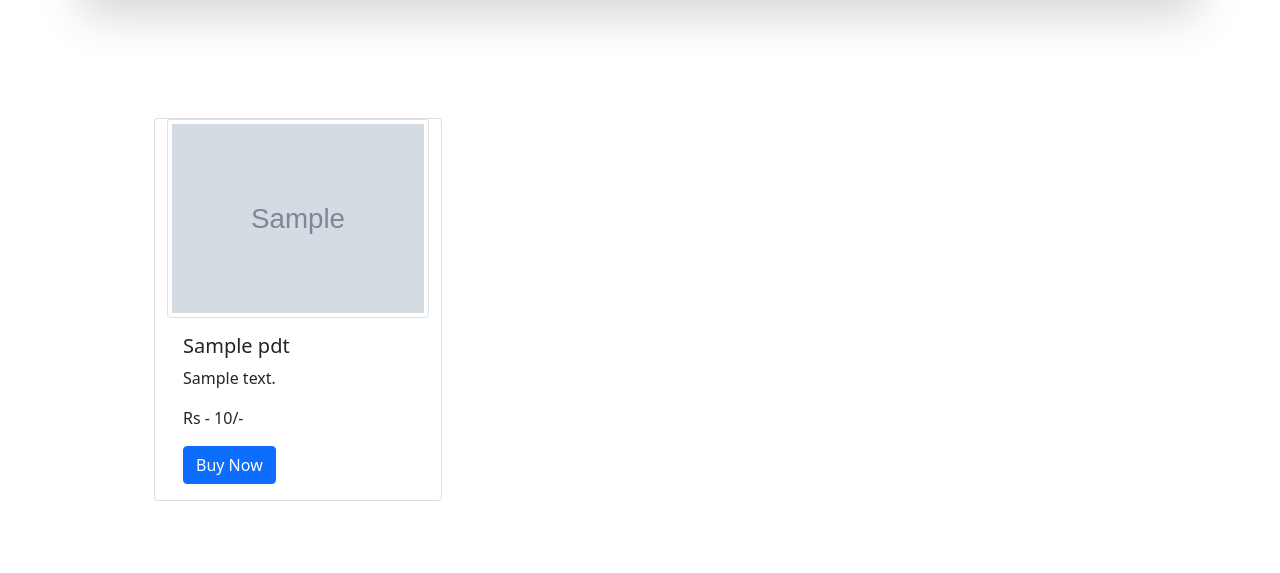
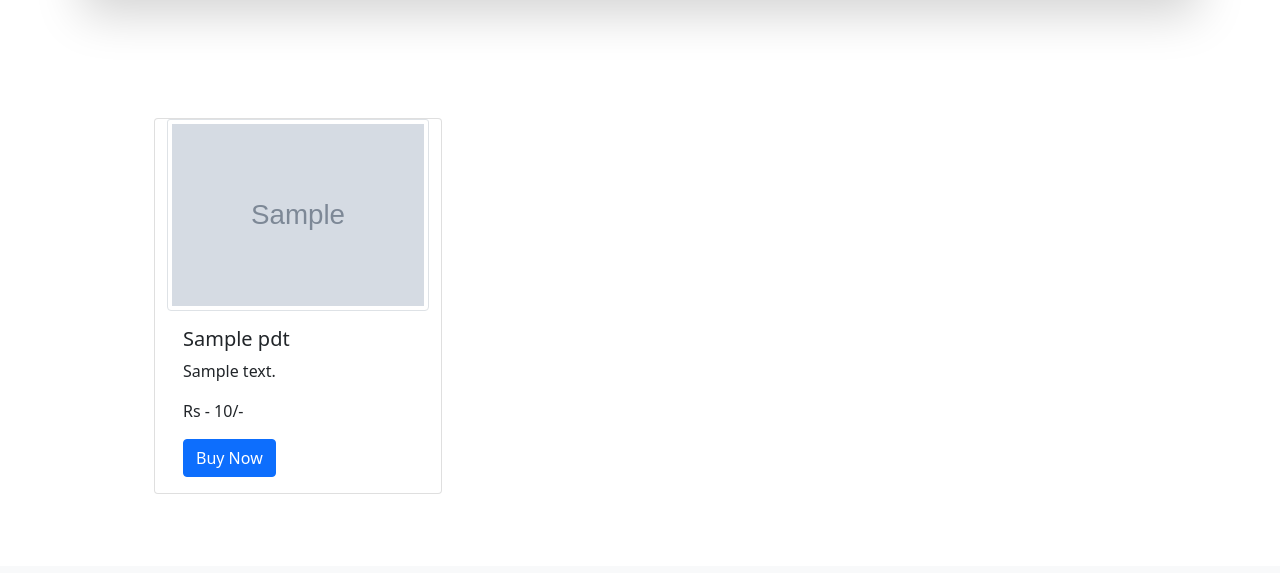
Before and after one commit to shameemm/django-week1, a Django app: template templates/home.html in a window 1280 px wide. Shown: the part 529-1102 px from the top of the page. After the commit the page ends 1023 px from the top, so only its background shows below. Run offline with Django 4.2, Linux system fonts and the light colour scheme; the template is opened without the code that fills it: most values are stand-ins (such as "Sample title", 1, 10 or a date in 2020); grey boxes marked "Sample" are stand-in pictures.

Commit message:
card alignment

```diff
--- a/login/views.py
+++ b/login/views.py
@@ -64,6 +64,7 @@ def home(request):
         pdts=[pdt1,pdt2,pdt3]
         return render(request, 'home.html',{'pdts':pdts})
     else:
+
         return redirect(to='login')
 
 def logout(request):
--- a/templates/base.html
+++ b/templates/base.html
@@ -15,6 +15,7 @@
   "> {% endcomment %}
     {%block content%}
 
+
     {%endblock%}
 
     <script src="https://cdn.jsdelivr.net/npm/bootstrap@5.0.2/dist/js/bootstrap.bundle.min.js" integrity="sha384-MrcW6ZMFYlzcLA8Nl+NtUVF0sA7MsXsP1UyJoMp4YLEuNSfAP+JcXn/tWtIaxVXM" crossorigin="anonymous"></script>
--- a/templates/home.html
+++ b/templates/home.html
@@ -1,5 +1,4 @@
 {% extends 'base.html'%} {% block content%}
-{% comment %} navbar {% endcomment %}
 <nav class="navbar navbar-light border-bottom bg-light">
   <div class="container-fluid d-flex">
     <span class="navbar-brand mb-0 h1 fs-3 ms-4">E-Cart</span>
@@ -9,7 +8,9 @@
 {% comment %} banner {% endcomment %}
 <section class="py-2 py-xl-5">
   <div class="container">
-    <div class="bg-light rounded shadow-lg border-0 border-dark overflow-hidden">
+    <div
+      class="bg-light rounded shadow-lg border-0 border-dark overflow-hidden"
+    >
       <div class="row g-0">
         <div class="col-md-6">
           <div class="text-white p-4 p-md-5">
@@ -24,7 +25,10 @@
             <div class="my-3"></div>
           </div>
         </div>
-        <div class="col-md-6 order-first order-md-last" style="min-height: 250px">
+        <div
+          class="col-md-6 order-first order-md-last"
+          style="min-height: 250px"
+        >
           <img
             class="w-100 h-100 fit-cover"
             src="https://img.freepik.com/free-vector/super-sale-horizontal-banner_52683-59532.jpg?w=2000"
@@ -40,13 +44,18 @@
   <div class="row m-5">
     {% for pdt in pdts %}
     <div class="card m-4" style="width: 18rem">
-      <img src={{pdt.img}} class="card-img-top img-thumbnail"  alt="..." />
-      <div class="card-body">
+      <img
+        src="{{pdt.img}}"
+        class="card-img-top img-thumbnail"
+        style="width: 100%; height: 15vw; object-fit: fit;"
+        alt="..."
+      />
+      <div class="card-body d-flex flex-column">
         <h5 class="card-title">{{pdt.name}}</h5>
         <p class="card-text">{{pdt.description}}</p>
         <p class="card-text">Rs - {{pdt.price}}/-</p>
         <div class="fixed-action-btn">
-        <a href="#" class="btn btn-primary">Buy Now</a>
+          <a href="#" class="btn btn-primary mt-auto">Buy Now</a>
         </div>
       </div>
     </div>
--- a/templates/login.html
+++ b/templates/login.html
@@ -14,6 +14,7 @@
               <img src="https://png.pngtree.com/png-vector/20190121/ourlarge/pngtree-log-in-login-interface-computer-computer-login-png-image_508196.jpg"
                 class="img-fluid" alt="Sample image">
             </div>
+
             <div class="col-md-8 col-lg-6 col-xl-4 offset-xl-1">
               <form action=" " method="post">
                 {%csrf_token%}
```
Also changed, not shown: db.sqlite3.
